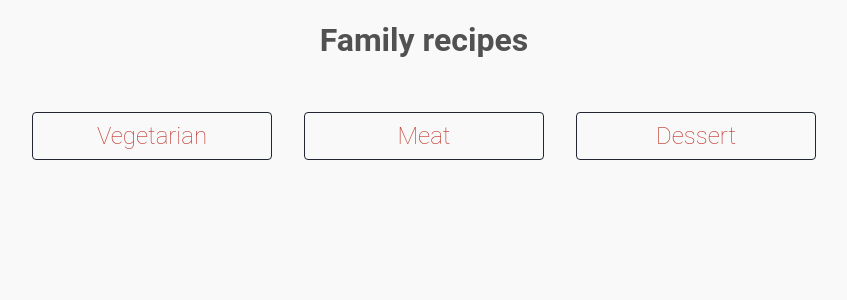
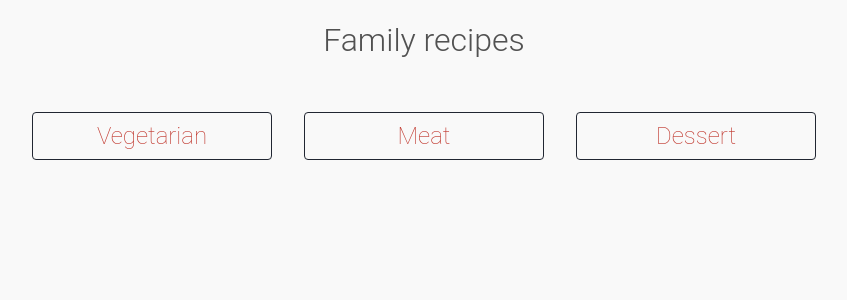
Before and after one commit to benmatselby/recipes, a Next.js app: page / in a window 1280 px wide. Shown: the top 300 px of the page, without its empty margins (216-1063 px from the left). Built offline with nearby package versions, Linux system fonts and the light colour scheme.

Commit message:
Thin out the headers for the site.

```diff
--- a/styles/globals.css
+++ b/styles/globals.css
@@ -114,6 +114,8 @@ a:focus {
 }
 
 h1 {
+  font-size: 2rem;
+  font-weight: 300;
+  margin: 0;
   padding: 0;
-  margin: 0;
 }
```
